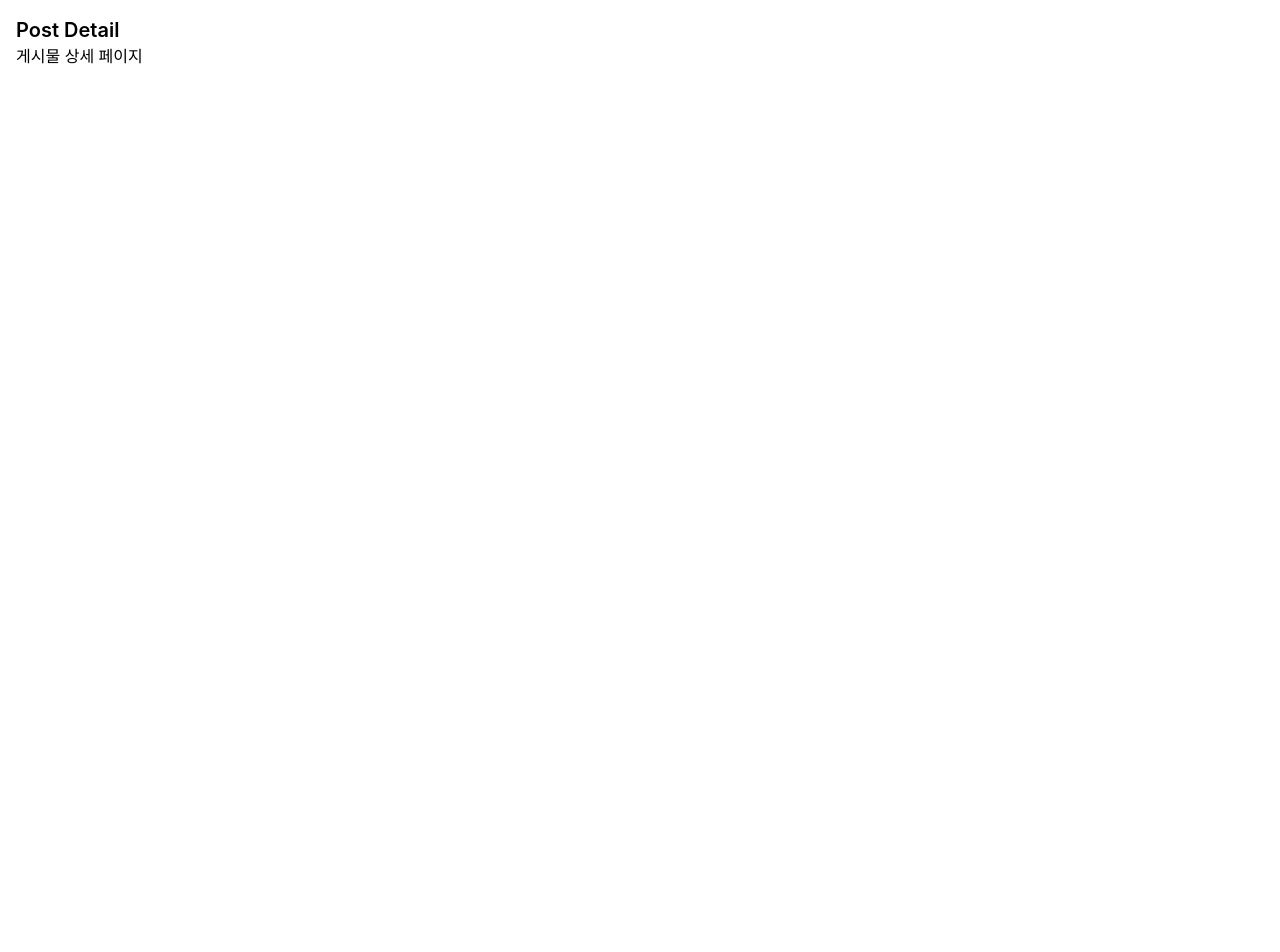
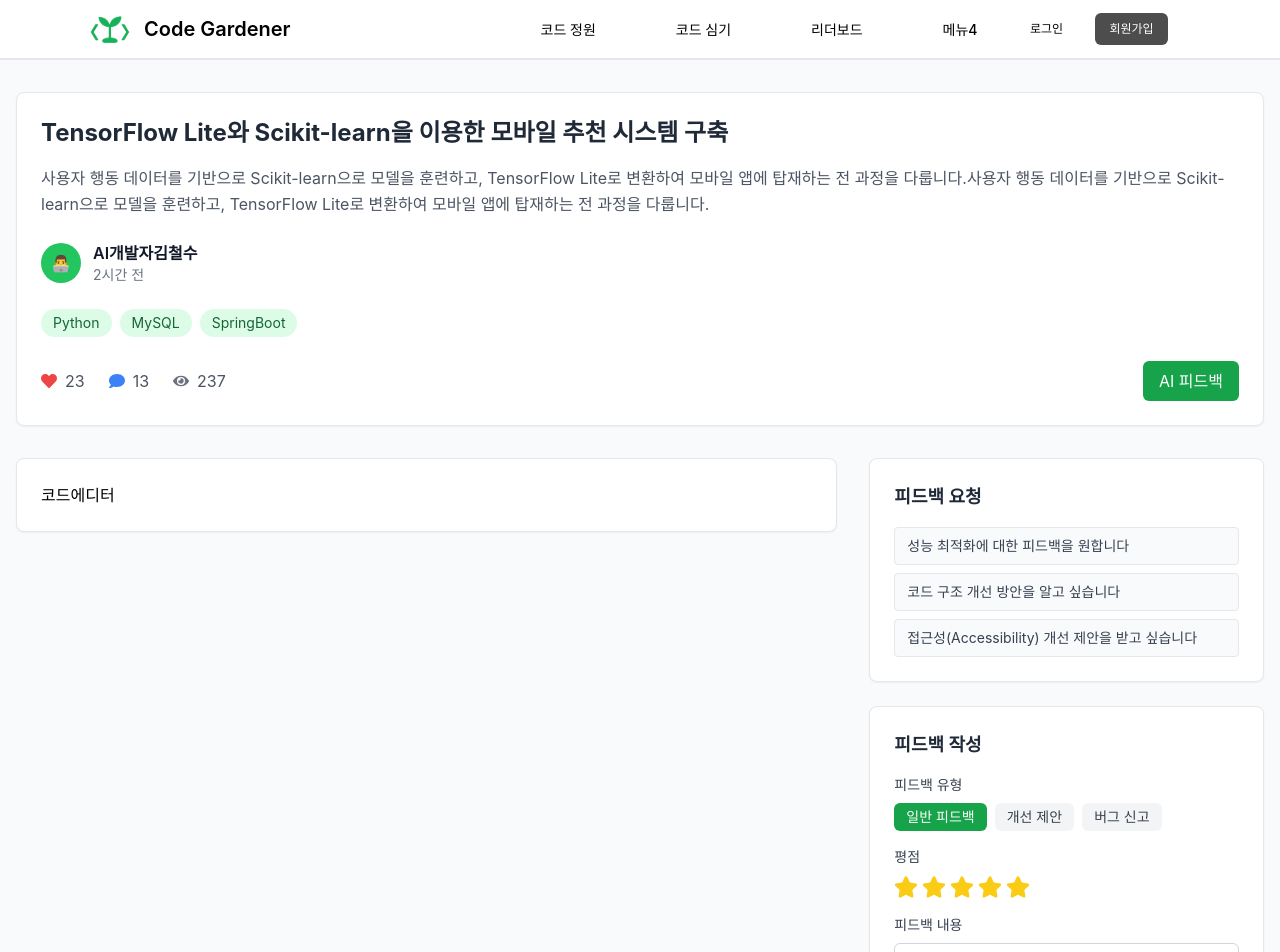
Before and after one commit to 2025-YU-SE/Gardener_web, a React (Vite) app: page /posts/1 in a window 1280 px wide. Shown: the top 952 px of the page. Before the commit the page ends 800 px from the top, so only its background shows below. Built offline with nearby package versions, Linux system fonts and the light colour scheme; a web font is replaced by a local one.

Commit message:
feat: 게시물 상세페이지 컴포넌트 구성
- 게시물 상세페이지 컴포넌트 구성

```diff
--- a/src/pages/PostDetail.jsx
+++ b/src/pages/PostDetail.jsx
@@ -1,10 +1,212 @@
-import React from 'react'
+import React, { useState } from 'react'
+import { FaHeart, FaComment, FaEye, FaStar } from 'react-icons/fa'
+import Header from '../components/header/Header'
+import { useParams } from 'react-router-dom'
+import { samplePosts } from '../components/postcontext'
 
 function PostDetail() {
+  const { postId } = useParams()
+  const idNum = Number(postId)
+  const post = (Number.isNaN(idNum)
+    ? samplePosts[0]
+    : samplePosts.find(p => p.id === idNum)) || samplePosts[0]
+  const [selectedFeedbackType, setSelectedFeedbackType] = useState('일반 피드백')
+  const [rating, setRating] = useState(5)
+  const [feedbackContent, setFeedbackContent] = useState('')
+
+  const feedbackTypes = ['일반 피드백', '개선 제안', '버그 신고']
+
   return (
-    <div className="p-4">
-      <h1 className="text-xl font-semibold">Post Detail</h1>
-      <p>게시물 상세 페이지</p>
+    <div className="min-h-screen bg-[#F9FAFB]">
+      <Header />
+
+      <div className="max-w-7xl mx-auto px-4 py-8">
+        {/* 게시물 정보 카드 */}
+        <div className="bg-white rounded-lg shadow-sm border border-gray-200 p-6 mb-8">
+          {/* 게시물 제목 */}
+          <h1 className="text-2xl font-bold text-gray-800 mb-4">
+            {post.title}
+          </h1>
+          {/* 게시물 설명 */}
+          <p className="text-gray-600 mb-6 leading-relaxed">
+            {post.content}
+          </p>
+          {/* 작성자 정보 */}
+          <div className="flex items-center mb-6">
+            <div className="w-10 h-10 bg-green-500 rounded-full flex items-center justify-center text-white font-semibold mr-3">
+              {post.avatar || '👤'}
+            </div>
+            <div>
+              <p className="font-semibold text-gray-900">{post.author}</p>
+              <p className="text-sm text-gray-500">{post.timeAgo}</p>
+            </div>
+          </div>
+          {/* 태그 */}
+          <div className="flex flex-wrap gap-2 mb-6">
+            {post.tags?.map((tag) => (
+              <span
+                key={tag}
+                className="px-3 py-1 bg-green-100 text-green-800 rounded-full text-sm"
+              >
+                {tag}
+              </span>
+            ))}
+          </div>
+
+          {/* 통계 */}
+          <div className="flex items-center justify-between">
+            <div className="flex items-center space-x-6 mb-0">
+              <div className="flex items-center space-x-2 text-gray-600">
+                <FaHeart className="text-red-500" />
+                <span>{post.likes}</span>
+              </div>
+              <div className="flex items-center space-x-2 text-gray-600">
+                <FaComment className="text-blue-500" />
+                <span>{post.comments}</span>
+              </div>
+              <div className="flex items-center space-x-2 text-gray-600">
+                <FaEye className="text-gray-500" />
+                <span>{post.views}</span>
+              </div>
+            </div>
+            <div>
+              <button className='bg-green-600 text-white px-4 py-2 rounded-md'>AI 피드백</button>
+            </div>
+          </div>
+        </div>
+
+        {/* 하단 */}
+        <div className="grid grid-cols-1 lg:grid-cols-3 gap-8">
+          {/*코드 에디터 */}
+          <div className="lg:col-span-2">
+            <div className="bg-white rounded-lg shadow-sm border border-gray-200 p-6"> 코드에디터 </div>
+          </div>
+
+          {/* 피드백 요청 + 작성 + 기존 피드백 */}
+          <div className="lg:col-span-1">
+            <div className="space-y-6">
+              {/* 피드백 요청 */}
+              <div className="bg-white rounded-lg shadow-sm border border-gray-200 p-6">
+                <h3 className="text-lg font-semibold text-gray-800 mb-4">피드백 요청</h3>
+                <div className="space-y-2">
+                  {[
+                    '성능 최적화에 대한 피드백을 원합니다',
+                    '코드 구조 개선 방안을 알고 싶습니다',
+                    '접근성(Accessibility) 개선 제안을 받고 싶습니다'
+                  ].map((request, index) => (
+                    <div
+                      key={index}
+                      className="text-sm text-gray-700 px-3 py-2 bg-gray-50 border border-gray-200 rounded"
+                    >
+                      {request}
+                    </div>
+                  ))}
+                </div>
+              </div>
+
+              {/* 피드백 작성 */}
+              <div className="bg-white rounded-lg shadow-sm border border-gray-200 p-6">
+                <h3 className="text-lg font-semibold text-gray-800 mb-4">피드백 작성</h3>
+                {/* 피드백 유형 */}
+                <div className="mb-4">
+                  <label className="block text-sm font-medium text-gray-700 mb-2">피드백 유형</label>
+                  <div className="flex space-x-2">
+                    {feedbackTypes.map((type) => (
+                      <button
+                        key={type}
+                        onClick={() => setSelectedFeedbackType(type)}
+                        className={`px-3 py-1 text-sm rounded-md transition-colors ${
+                          selectedFeedbackType === type
+                            ? 'bg-green-600 text-white'
+                            : 'bg-gray-100 text-gray-700 hover:bg-gray-200'
+                        }`}
+                      >
+                        {type}
+                      </button>
+                    ))}
+                  </div>
+                </div>
+                {/* 평점 */}
+                <div className="mb-4">
+                  <label className="block text-sm font-medium text-gray-700 mb-2">평점</label>
+                  <div className="flex space-x-1">
+                    {[1, 2, 3, 4, 5].map((star) => (
+                      <button
+                        key={star}
+                        onClick={() => setRating(star)}
+                        className="text-2xl transition-colors"
+                      >
+                        <FaStar
+                          className={star <= rating ? 'text-yellow-400' : 'text-gray-300'}
+                        />
+                      </button>
+                    ))}
+                  </div>
+                </div>
+                {/* 피드백 내용 */}
+                <div className="mb-4">
+                  <label className="block text-sm font-medium text-gray-700 mb-2">피드백 내용</label>
+                  <textarea
+                    value={feedbackContent}
+                    onChange={(e) => setFeedbackContent(e.target.value)}
+                    placeholder="새싹에 대한 피드백을 작성해주세요. 구체적이고 건설적인 피드백이 도움이 됩니다."
+                    rows="4"
+                    className="w-full px-3 py-2 border border-gray-300 rounded-md focus:ring-2 focus:ring-green-500 focus:border-transparent outline-none resize-none"
+                  />
+                  <p className="text-sm text-gray-500 mt-1">{feedbackContent.length}/1000자</p>
+                </div>
+                {/* 제출 버튼 */}
+                <button className="w-full bg-green-600 text-white py-2 px-4 rounded-md hover:bg-green-700 transition-colors">
+                  피드백 제출
+                </button>
+              </div>
+
+              {/* 기존 피드백 댓글 */}
+              <div className="bg-white rounded-lg shadow-sm border border-gray-200 p-6">
+                <h3 className="text-lg font-semibold text-gray-800 mb-4">기존 피드백</h3>
+                <div className="space-y-4">
+                  {[1, 2].map((comment) => (
+                    <div key={comment} className="border-b border-gray-200 pb-4 last:border-b-0">
+                      <div className="flex items-center mb-2">
+                        <div className="w-8 h-8 bg-blue-500 rounded-full flex items-center justify-center text-white text-sm font-semibold mr-2">
+                          농
+                        </div>
+                        <div>
+                          <p className="font-semibold text-gray-900 text-sm">농담곰</p>
+                          <p className="text-xs text-gray-500">3시간 전</p>
+                        </div>
+                      </div>
+                      <div className="flex mb-2">
+                        {[1, 2, 3, 4, 5].map((star) => (
+                          <FaStar key={star} className="text-yellow-400 text-sm" />
+                        ))}
+                      </div>
+                      <p className="text-gray-700 text-sm leading-relaxed mb-3">
+                        성능 최적화 측면에서 몇 가지 개선점이 있습니다. filteredTodos 계산을 useMemo로 감싸고,
+                        이벤트 핸들러들을 useCallback으로 최적화하면 리렌더링을 줄일 수 있을 것 같습니다.
+                      </p>
+                      <div className="flex items-center space-x-4 text-sm text-gray-500">
+                        <div className="flex items-center space-x-1">
+                          <FaHeart className="text-red-500" />
+                          <span>23</span>
+                        </div>
+                        <div className="flex items-center space-x-1">
+                          <FaComment className="text-blue-500" />
+                          <span>13</span>
+                        </div>
+                        <div className="flex items-center space-x-1">
+                          <FaEye className="text-gray-500" />
+                          <span>237</span>
+                        </div>
+                      </div>
+                    </div>
+                  ))}
+                </div>
+              </div>
+            </div>
+          </div>
+        </div>
+      </div>
     </div>
   )
 }
```
